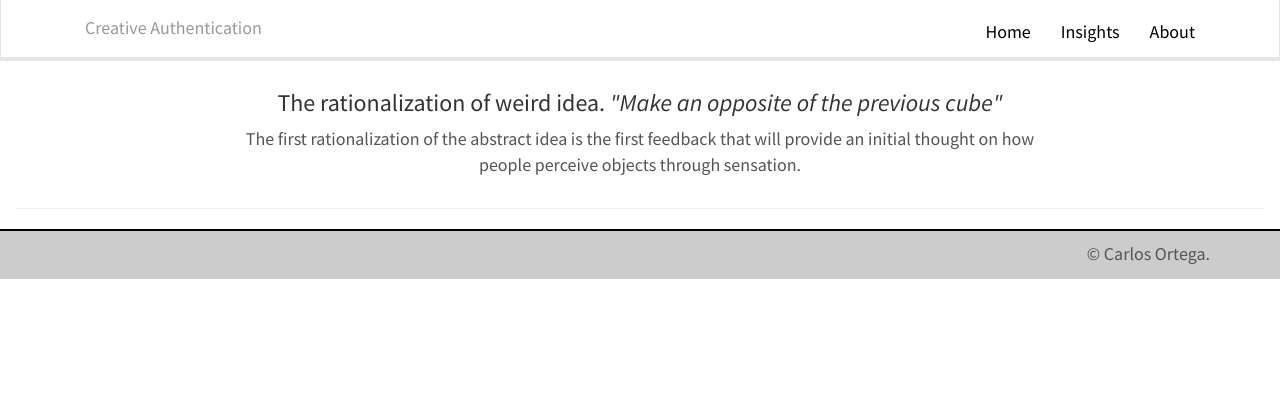
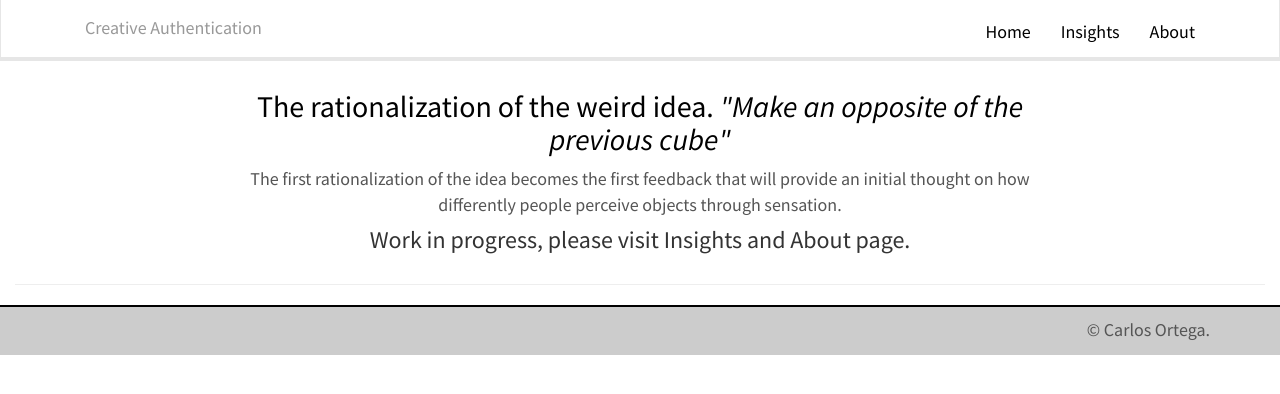
Before and after one commit to cortega8612/creative-process, a Jekyll site: the page built from _posts/insights/2014-05-28-sand.md, in a window 1280 px wide. Shown: the top 394 px of the page. Built offline with Jekyll 4.4.1, drawn with Linux system fonts in a browser that asks for light colours.

Commit message:
added about page and work in progress first page

```diff
--- a/_posts/insights/2014-05-28-sand.md
+++ b/_posts/insights/2014-05-28-sand.md
@@ -3,12 +3,14 @@ layout: default
 categories:
 - insights
 title:
-back-image: /img/2.1.JPG
+back-image: <!--/img/2.1.JPG -->
 date: 2014-05-28
 
 ---
 
 
-<h3 class=" col-md-8 col-md-offset-2 vcenter">The rationalization of weird idea. <em>"Make an opposite of the previous cube"</em></h3>
+<h2 class="col-md-8 col-md-offset-2 vcenter">The rationalization of the weird idea. <em>"Make an opposite of the previous cube"</em></h2>
 
-<p class=" col-md-8 col-md-offset-2 vcenter">The first rationalization of the abstract idea is the first feedback that will provide an initial thought on how people perceive objects through sensation.</p>
+<p class="col-md-8 col-md-offset-2 vcenter"> The first rationalization of the idea becomes the first feedback that will provide an initial thought on how differently people perceive objects through sensation.</p>
+
+<h3 class="col-md-12 vcenter">Work in progress, please visit Insights and About page.</h3>
```
Also changed, not shown: _posts/insights/2014-05-29-mdf.md (+1 -1 lines), about/index.html (added, +23 -0 lines), img/mindmap.jpg (added).
